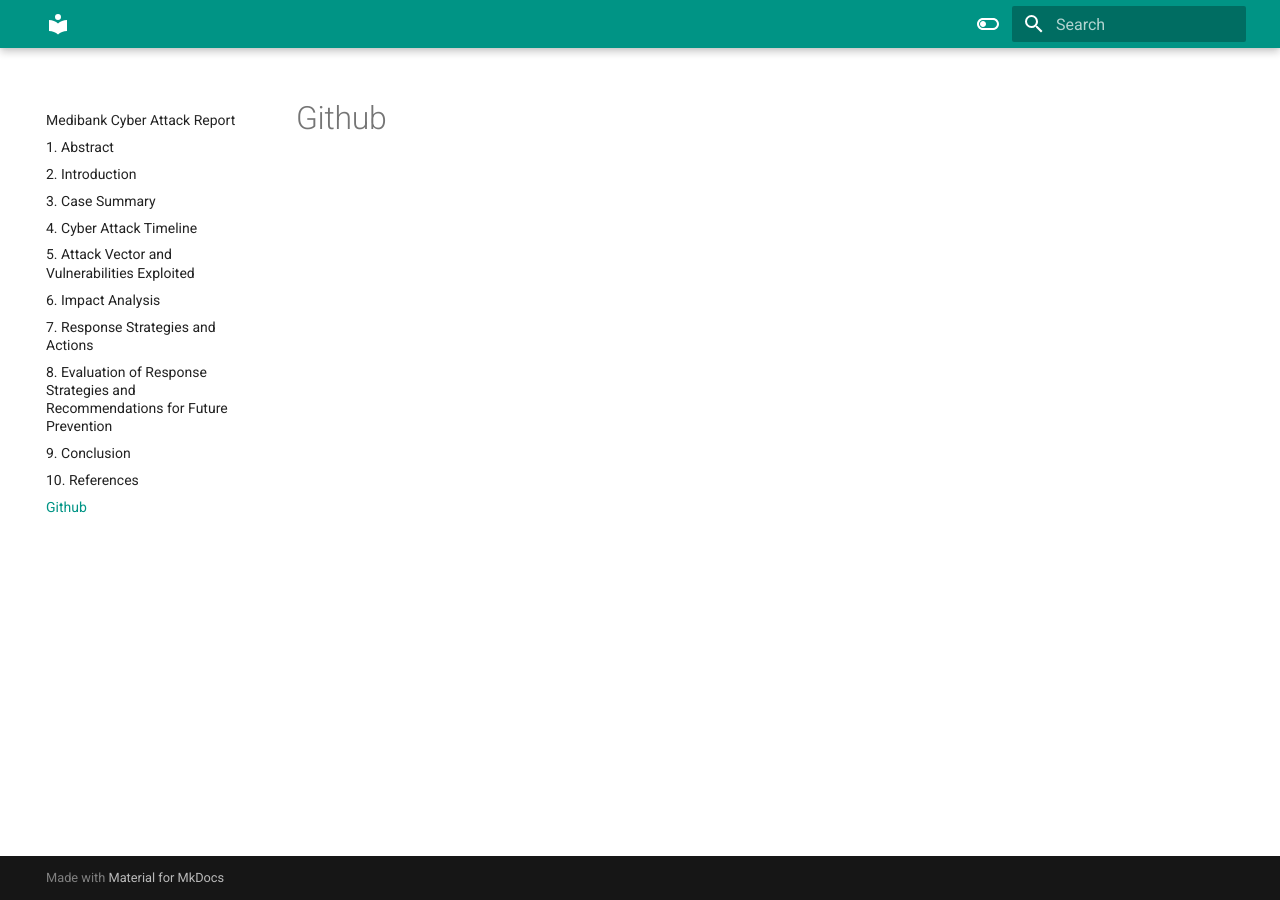
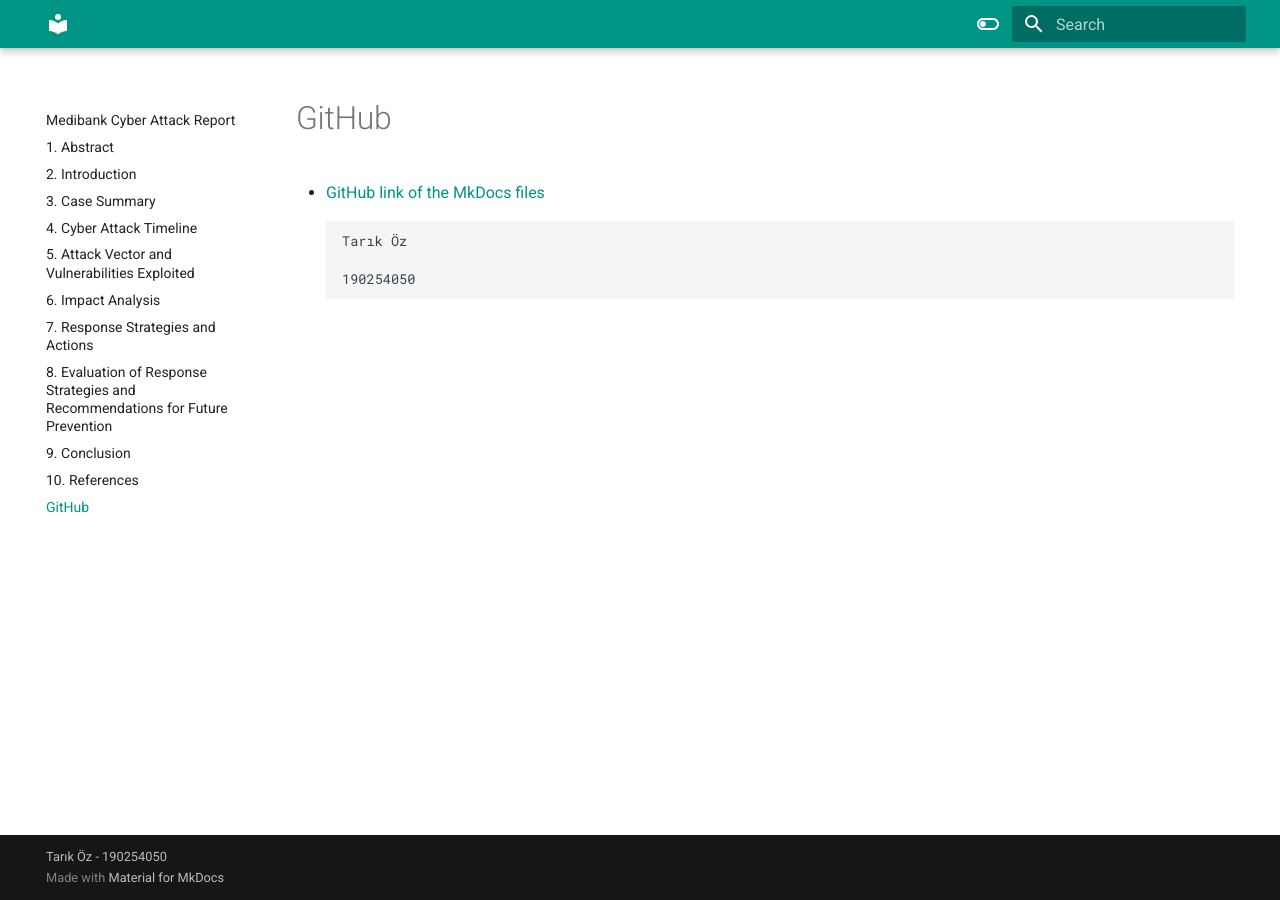
Before and after one commit to Tarik0z/medibank-cyber-attack-2022-report, an MkDocs documentation site: the page built from docs/11_github.md, in a window 1280 px wide. Built offline with MkDocs 1.6.1 and Material for MkDocs 9.7.7, drawn with Linux system fonts in a browser that asks for light colours.

Commit message:
Adding GitHub Page

```diff
--- a/docs/11_github.md
+++ b/docs/11_github.md
@@ -1 +1,7 @@
-# Github
+# GitHub
+
+- [GitHub link of the MkDocs files](https://github.com/Tarik0z/medibank-cyber-attack-2022-report)
+
+        Tarık Öz
+
+        190254050
--- a/mkdocs.yml
+++ b/mkdocs.yml
@@ -22,3 +22,4 @@ theme:
         name: Switch to light mode
       primary: teal
       accent: lime
+copyright: Tarık Öz - 190254050
```
